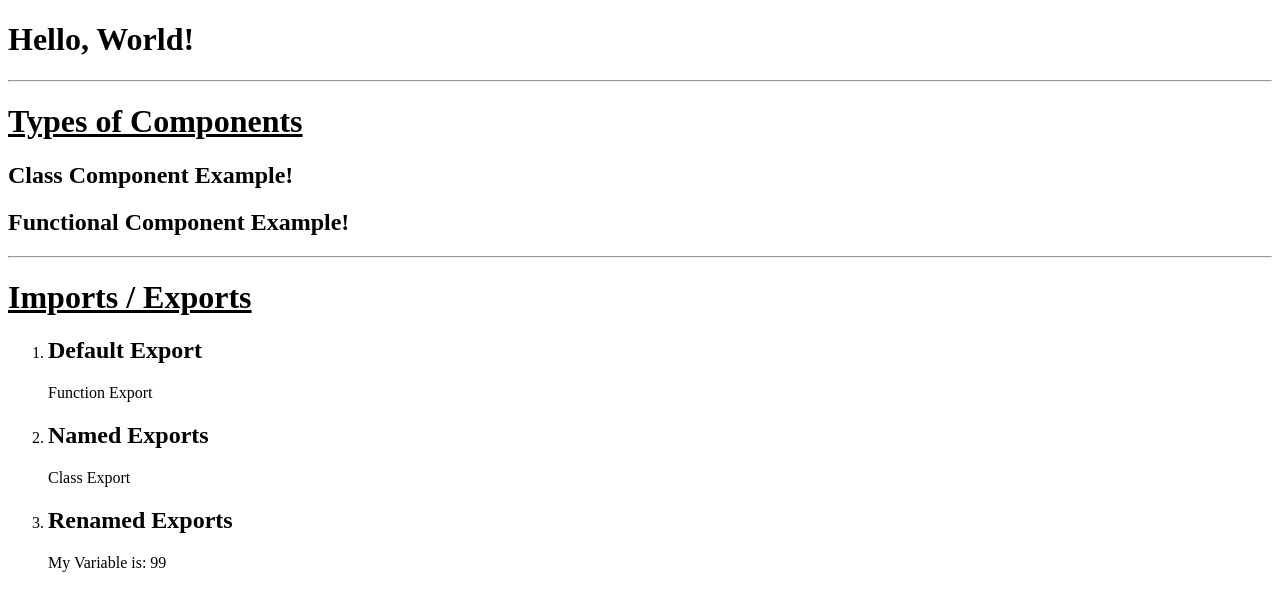
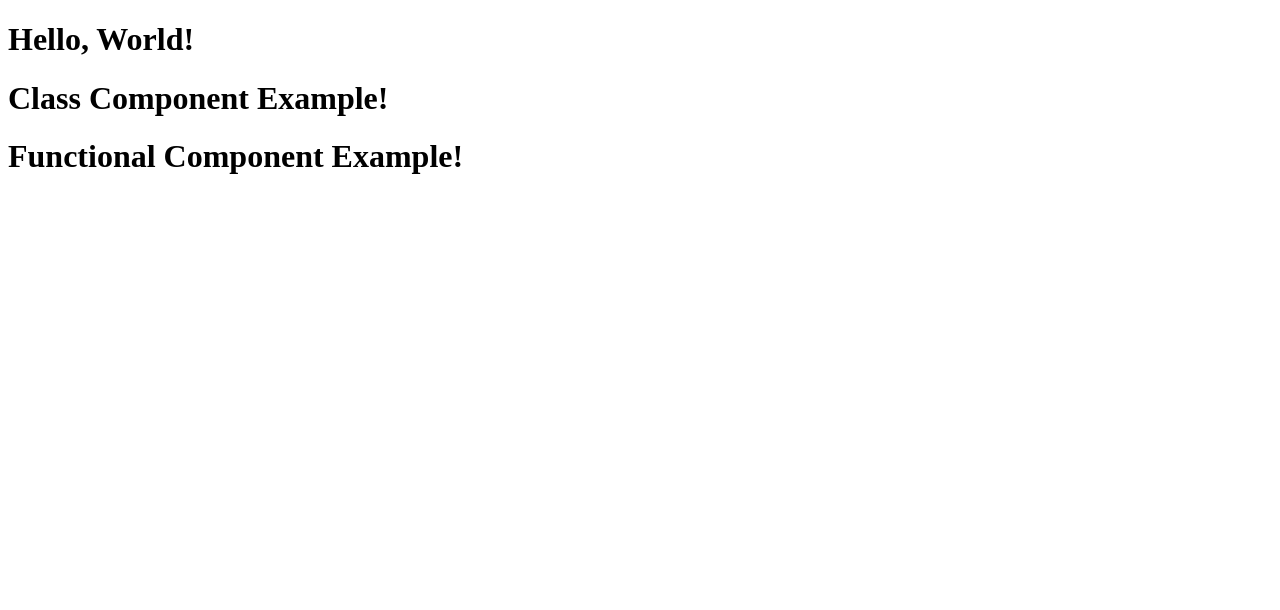
Before and after one commit to ChristinRobinson/React-Workspace_Coding-Ninjas, a React (Create React App) app in the folder my-app/: page / in a window 1280 px wide. Shown: the top 610 px of the page. Built offline with nearby package versions, Linux system fonts and the light colour scheme.

Commit message:
Revert "Imports & Exports in ES6"
This reverts commit 4d60113cd5d189667d4c9fe75e374f99d5a2525e.

```diff
--- a/my-app/src/01 Imports & Exports/Imports.js
+++ /dev/null
@@ -1,38 +0,0 @@
-import React from 'react';
-
-// Importing Default Export
-// import MyFunc from './modules';
-
-// Importing Named Exports
-// import { MyClass } from './modules';
-
-// Importing Renamed Exports
-// import { RenamedVariable as MyVariable } from './modules';
-
-// You can import them in a single line as well
-import MyFunc, { MyClass, RenamedVariable as MyVariable } from './modules';
-
-const Imports = () => {
-	return (
-		<div className='imports-exports-example'>
-			<ol>
-				<li>
-					<h2>Default Export</h2>
-					<MyFunc />
-				</li>
-
-				<li>
-					<h2>Named Exports</h2>
-					<MyClass />
-				</li>
-
-				<li>
-					<h2>Renamed Exports</h2>
-					<p>My Variable is: {MyVariable}</p>
-				</li>
-			</ol>
-		</div>
-	);
-};
-
-export default Imports;
--- a/my-app/src/01 Imports & Exports/modules.js
+++ /dev/null
@@ -1,27 +0,0 @@
-import React from 'react';
-
-// Function
-const myFunc = () => {
-	return <p>Function Export</p>;
-};
-
-// Class
-class MyClass extends React.Component {
-	render() {
-		return <p>Class Export</p>;
-	}
-}
-
-// Variable
-const a = 99;
-
-
-
-// Default Export
-export default myFunc;
-
-// Named Exports
-export { MyClass };
-
-// Renamed Exports
-export { a as RenamedVariable };
--- a/my-app/src/App.js
+++ b/my-app/src/App.js
@@ -1,7 +1,4 @@
 import React from 'react';
-
-// Imports & Exports
-import Imports from './01 Imports & Exports/Imports';
 
 // Class Component Example
 class ClassComponentExample extends React.Component {
@@ -9,7 +6,7 @@ class ClassComponentExample extends React.Component {
 		return (
 			// You can use <React.Fragment> as the parent instead of <div> if you want to avoid adding an extra wrapper element in the HTML structure.
 			<React.Fragment>
-				<h2>Class Component Example!</h2>
+				<h1>Class Component Example!</h1>
 			</React.Fragment>
 		);
 	}
@@ -20,7 +17,7 @@ const FunctionalComponentExample = () => {
 	return (
 		// You can use <React.Fragment> as the parent instead of <div> if you want to avoid adding an extra wrapper element in the HTML structure.
 		<React.Fragment>
-			<h2>Functional Component Example!</h2>
+			<h1>Functional Component Example!</h1>
 		</React.Fragment>
 	);
 };
@@ -30,19 +27,8 @@ const App = () => {
 		// JSX Expressions must have one parent element
 		<div className='App'>
 			<h1>Hello, World!</h1>
-			<hr />
-
-			<h1>
-				<u>Types of Components</u>
-			</h1>
 			<ClassComponentExample />
 			<FunctionalComponentExample />
-			<hr />
-
-			<h1>
-				<u>Imports / Exports</u>
-			</h1>
-			<Imports />
 		</div>
 	);
 };
```
Also changed, not shown: 1 other file (tests, documents, lock files or other folders).
